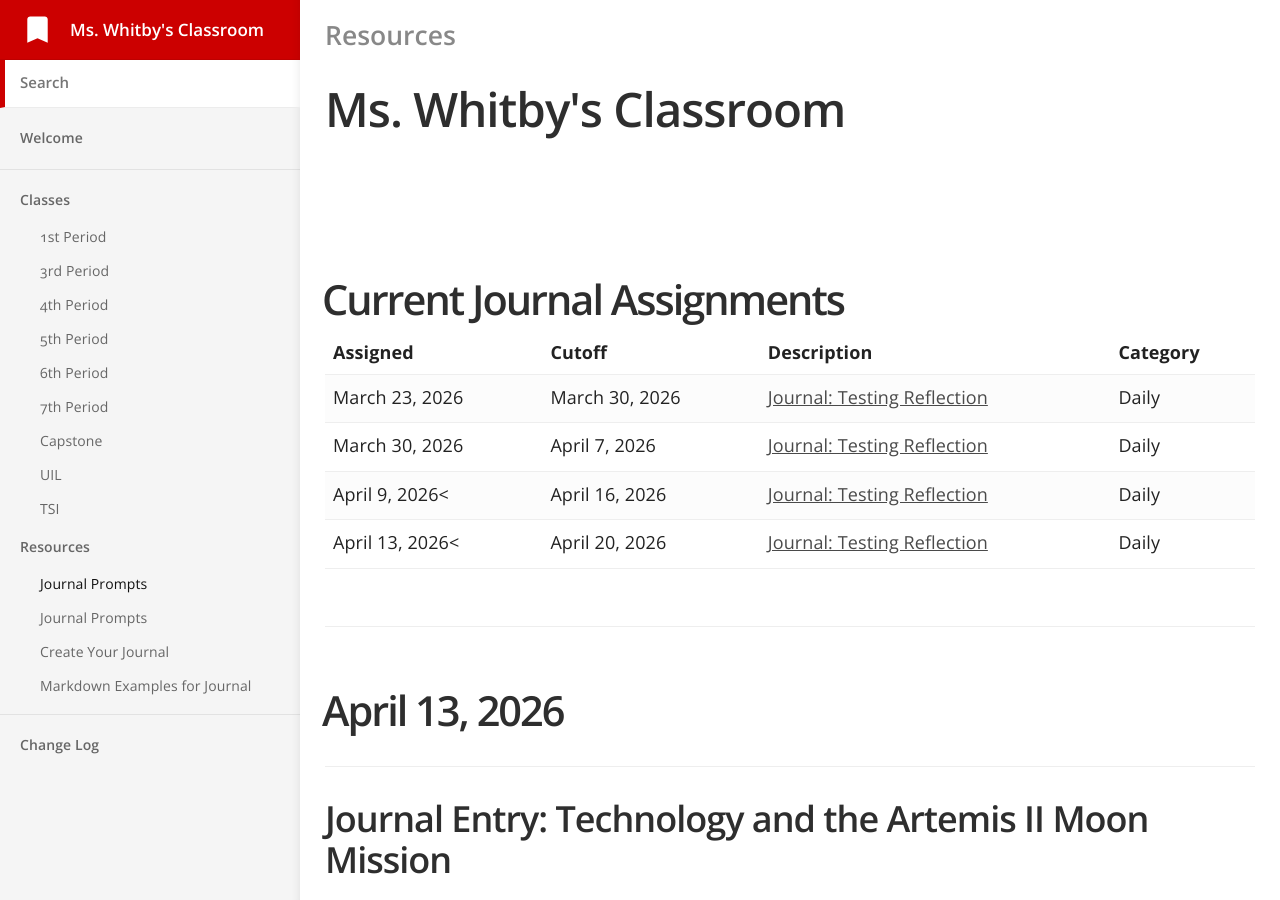
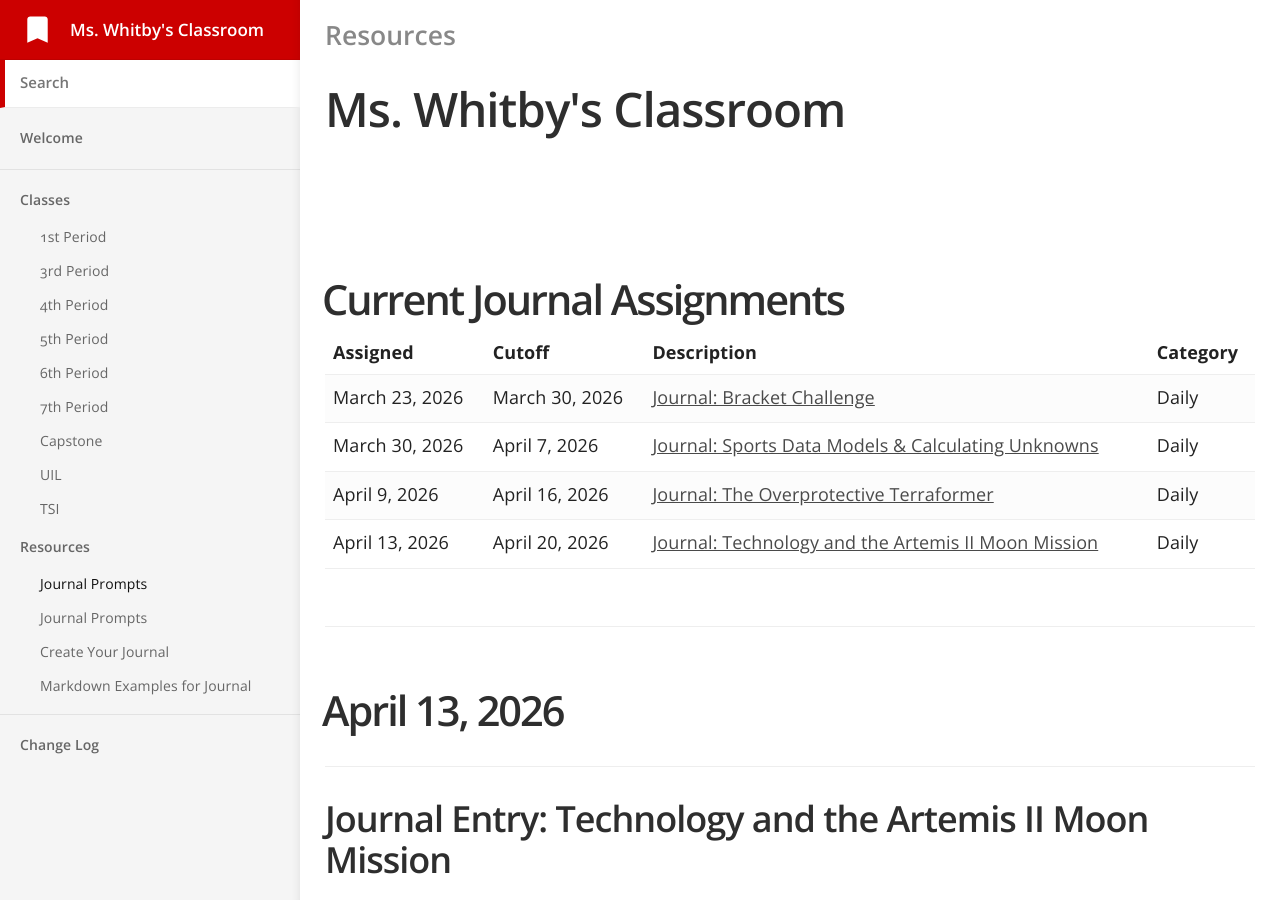
Before and after one commit to mswhitby/classroom, a Jekyll site: the page built from _docs/resources/journal.md, in a window 1280 px wide and 900 px high. Built offline with Jekyll 4.4.1, drawn with Linux system fonts in a browser that asks for light colours.

Commit message:
Updated Journals

```diff
--- a/_docs/resources/journal.md
+++ b/_docs/resources/journal.md
@@ -16,25 +16,25 @@ order: 1
   <tr>
     <td align="left">March 23, 2026</td>
     <td align="left">March 30, 2026</td>
-    <td align="left"><a href="https://github.com/mswhitby/classroom/blob/main/_docs/resources/journal.md#march-23-2026">Journal: Testing Reflection</a></td>
+    <td align="left"><a href="https://github.com/mswhitby/classroom/blob/main/_docs/resources/journal.md#march-23-2026">Journal: Bracket Challenge</a></td>
     <td align="left">Daily</td>
   </tr>
   <tr>
     <td align="left">March 30, 2026</td>
     <td align="left">April 7, 2026</td>
-    <td align="left"><a href="https://github.com/mswhitby/classroom/blob/main/_docs/resources/journal.md#march-30-2026">Journal: Testing Reflection</a></td>
+    <td align="left"><a href="https://github.com/mswhitby/classroom/blob/main/_docs/resources/journal.md#march-30-2026">Journal: Sports Data Models & Calculating Unknowns</a></td>
     <td align="left">Daily</td>
   </tr>
   <tr>
-    <td align="left">April 9, 2026<</td>
+    <td align="left">April 9, 2026</td>
     <td align="left">April 16, 2026</td>
-    <td align="left"><a href="https://github.com/mswhitby/classroom/blob/main/_docs/resources/journal.md#march-30-2026">Journal: Testing Reflection</a></td>
+    <td align="left"><a href="https://github.com/mswhitby/classroom/blob/main/_docs/resources/journal.md#march-30-2026">Journal: The Overprotective Terraformer</a></td>
     <td align="left">Daily</td>
   </tr>
   <tr>
-    <td align="left">April 13, 2026<</td>
+    <td align="left">April 13, 2026</td>
     <td align="left">April 20, 2026</td>
-    <td align="left"><a href="https://github.com/mswhitby/classroom/blob/main/_docs/resources/journal.md#march-30-2026">Journal: Testing Reflection</a></td>
+    <td align="left"><a href="https://github.com/mswhitby/classroom/blob/main/_docs/resources/journal.md#march-30-2026">Journal: Technology and the Artemis II Moon Mission</a></td>
     <td align="left">Daily</td>
   </tr>
 
```
